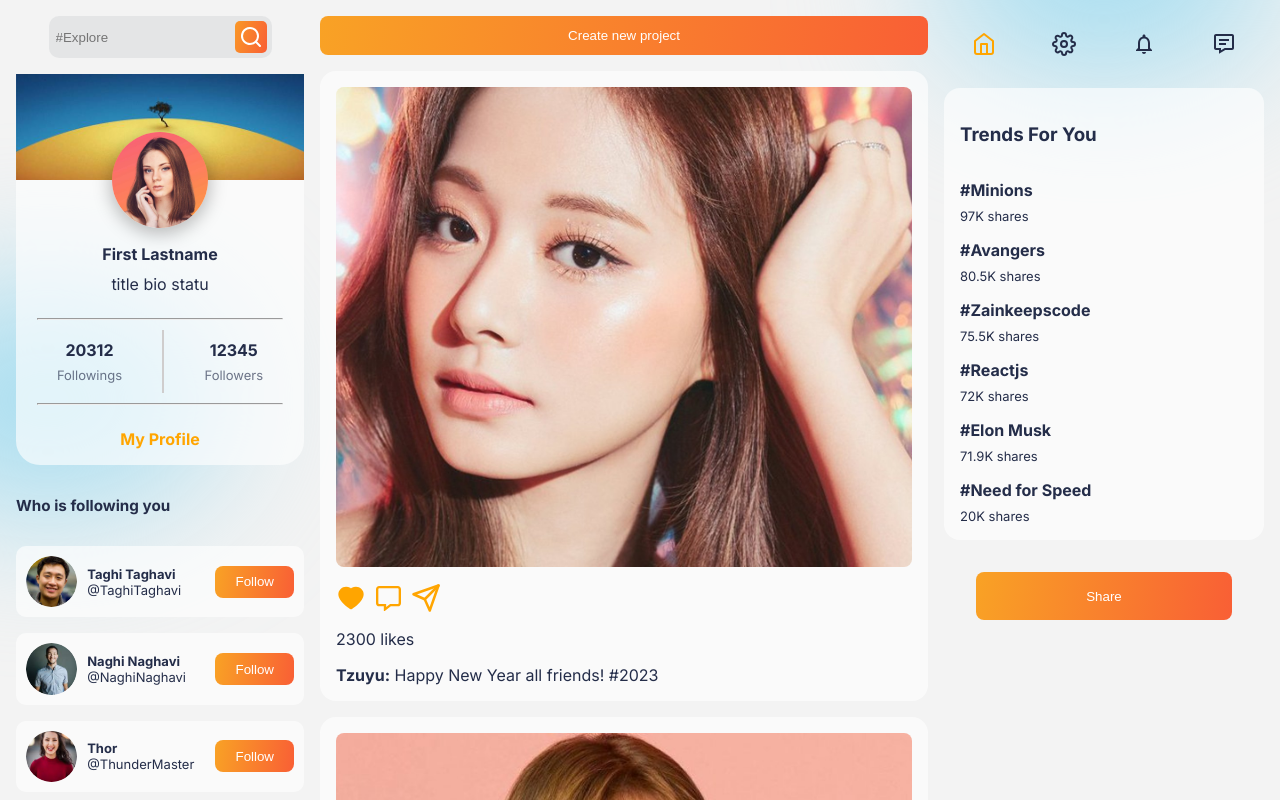
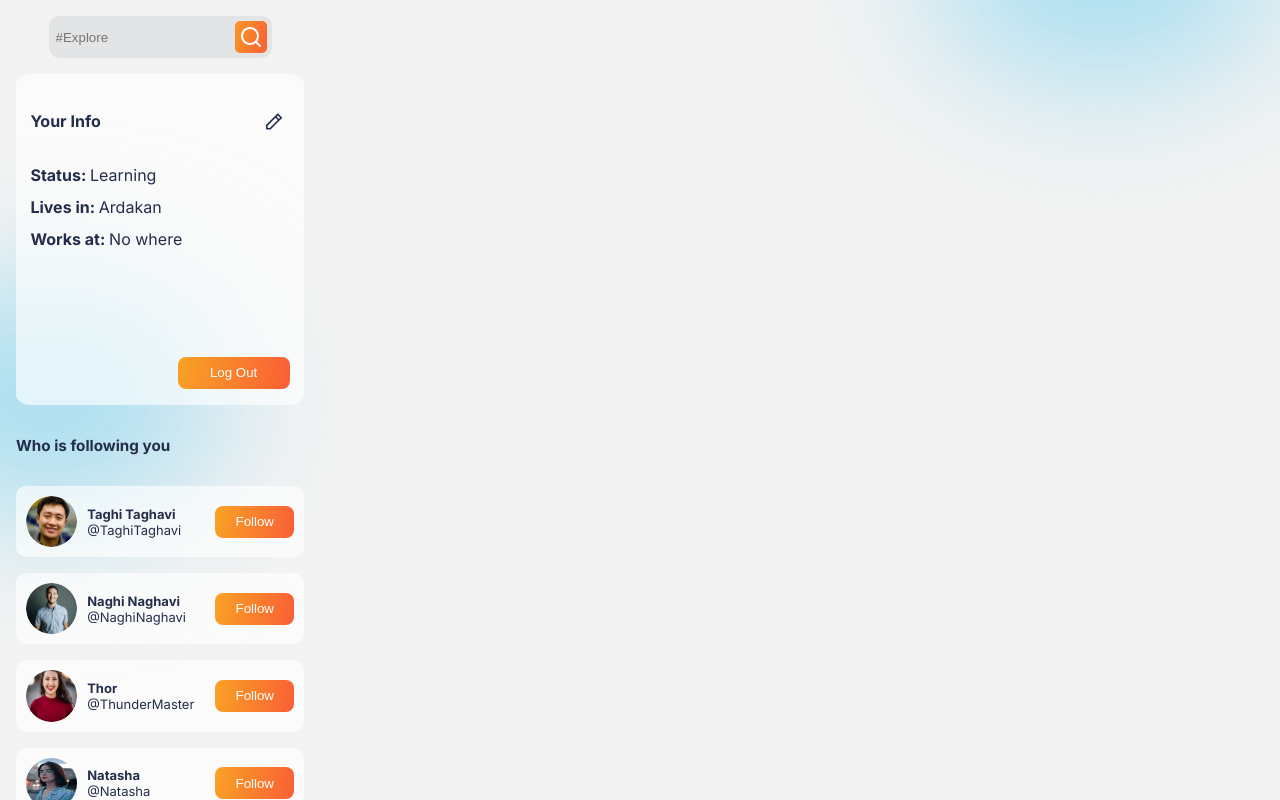
Before and after one commit to Mohammad-Vatankhah/project-manager, a React (Create React App) app in the folder client/: page / in a window 1280 px wide. Shown: the top 800 px of the page. Built offline with nearby package versions, Linux system fonts and the light colour scheme.

Commit message:
user profile left side created and styled

```diff
--- a/client/src/App.js
+++ b/client/src/App.js
@@ -1,12 +1,14 @@
 import "./App.css";
 import CreateProject from "./Pages/CreateProject/CreateProject";
 import Home from "./Pages/Home/Home";
+import { UserProfile } from "./Pages/UserProfile/UserProfile";
 function App() {
   return (
     <div className="App">
       <div className="blur" style={{ top: "-18%", right: "0" }}></div>
       <div className="blur" style={{ top: "36%", left: "-8rem" }}></div>
-      <Home />
+      {/* <Home /> */}
+      <UserProfile />
     </div>
   );
 }
--- /dev/null
+++ b/client/src/Components/InfoCard/InfoCard.css
@@ -0,0 +1,26 @@
+.InfoCard {
+  display: flex;
+  flex-direction: column;
+  gap: 0.75rem;
+  background-color: var(--cardColor);
+  padding: 1rem;
+  border-radius: 1rem;
+  width: 90%;
+}
+
+.infoHead {
+  display: flex;
+  justify-content: space-between;
+  align-items: center;
+}
+
+.infoHead svg {
+    cursor: pointer;
+}
+
+#logout-button {
+    width: 7rem;
+    height: 2rem;
+    margin-top: 6rem;
+    align-self: flex-end;
+}
--- /dev/null
+++ b/client/src/Components/InfoCard/InfoCard.jsx
@@ -0,0 +1,26 @@
+import React from 'react'
+import "./InfoCard.css"
+import {UilPen} from "@iconscout/react-unicons"
+export const InfoCard = () => {
+  return (
+    <div className='InfoCard'>
+        <div className='infoHead'>
+            <h4>Your Info</h4>
+            <UilPen width= "2rem" height= "1.2rem" />
+        </div>
+        <div className="info">
+            <span><b>Status: </b></span>
+            <span>Learning</span>
+        </div>
+        <div className="info">
+            <span><b>Lives in: </b></span>
+            <span>Ardakan</span>
+        </div>
+        <div className="info">
+            <span><b>Works at: </b></span>
+            <span>No where</span>
+        </div>
+        <button className='button' id= "logout-button">Log Out</button>
+    </div>
+  )
+}
--- /dev/null
+++ b/client/src/Components/UserProfileLeft/UserProfileLeft.jsx
@@ -0,0 +1,14 @@
+import React from 'react'
+import LogoSearch from "../LogoSearch/LogoSearch"
+import FollowersCard from "../FollowersCard/FollowersCard"
+import { InfoCard } from '../InfoCard/InfoCard'
+import "../ProfileSide/ProfileSide.css"
+export const UserProfileLeft = () => {
+  return (
+    <div className='ProfileSide'>
+        <LogoSearch />
+        <InfoCard />
+        <FollowersCard />
+    </div>
+  )
+}
```
